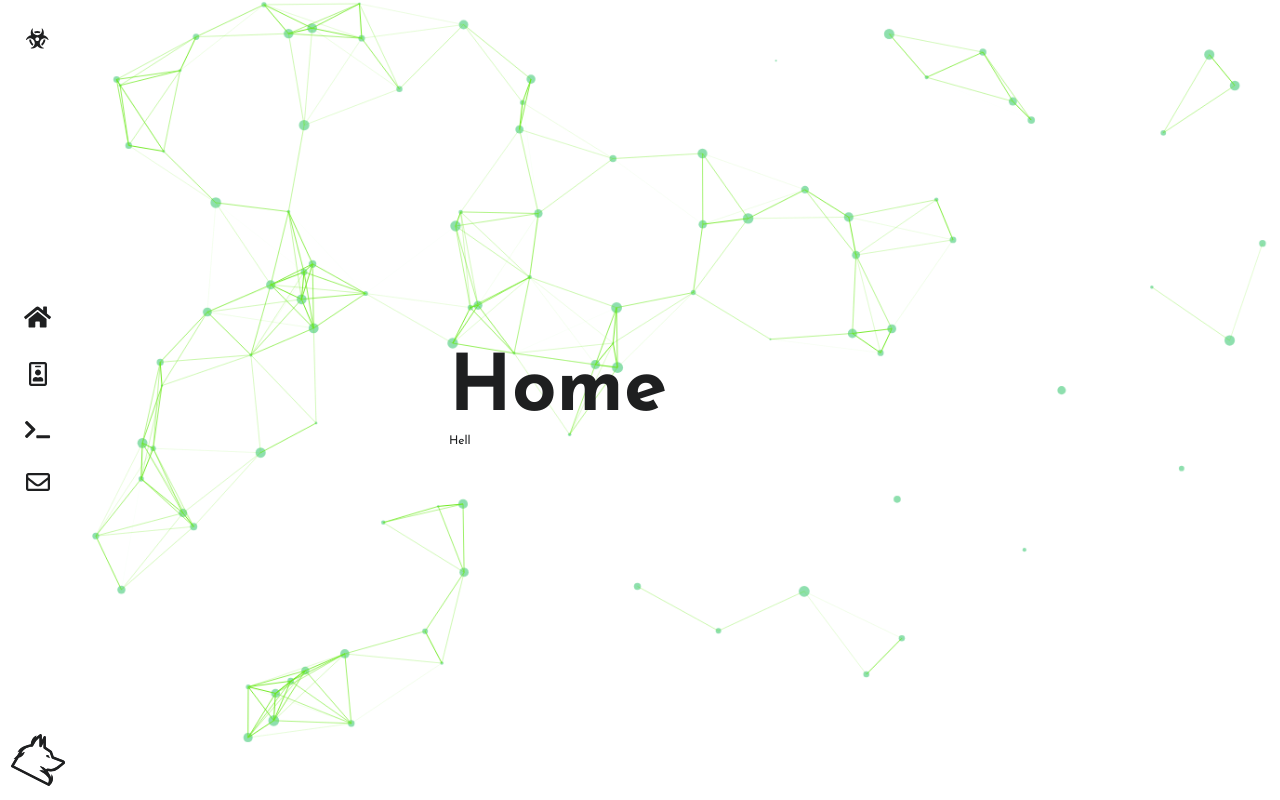
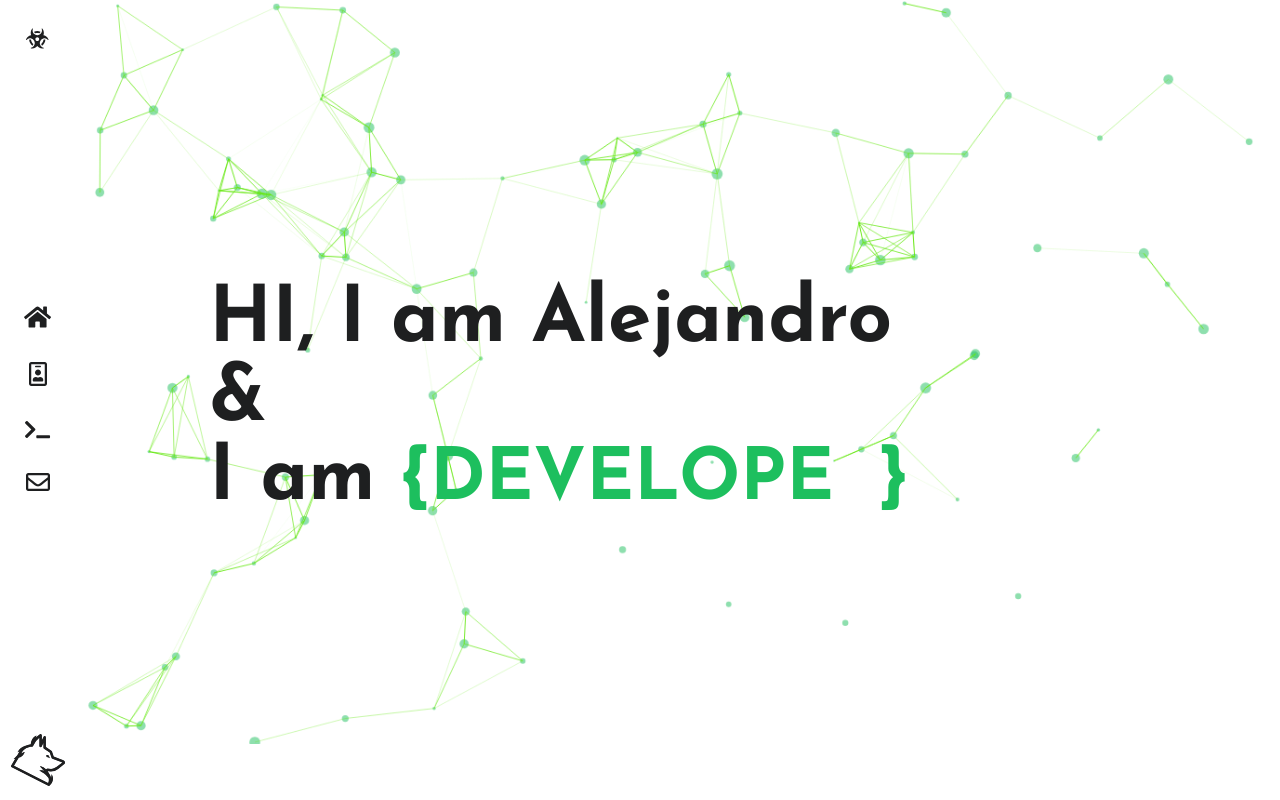
Before and after one commit to wolftrax5/wolftrax5, a React (Create React App) app: page / in a window 1280 px wide. Built offline with nearby package versions, Linux system fonts and the light colour scheme.

Commit message:
Add Introduction

```diff
--- a/src/components/Typer/index.js
+++ b/src/components/Typer/index.js
@@ -131,13 +131,16 @@ function useTypeTexts(words = ['hello', 'word'], typeDelay = 200) {
 export const TypingComponent = ({
   wordsToType = ['Hello', 'Typer'],
   delay = 1000,
+  size,
 }) => {
   const { text } = useTypeTexts(wordsToType, delay);
 
   return (
-    <TextContainer>
+    <TextContainer size={size}>
+      {`{`}
       {text}
       <Cursor>_</Cursor>
+      {`}`}
     </TextContainer>
   );
 };
@@ -145,4 +148,5 @@ export const TypingComponent = ({
 TypingComponent.propTypes = {
   delay: PropTypes.number,
   wordsToType: PropTypes.arrayOf(PropTypes.string),
+  size: PropTypes.number,
 };
--- a/src/components/Typer/styles.js
+++ b/src/components/Typer/styles.js
@@ -2,11 +2,14 @@ import styled from 'styled-components';
 import { blink } from '../../styles/animations';
 
 export const TextContainer = styled.span`
-  color: ${(props) => props.color || 'var(--main-fnt-color)'};
+  color: ${(props) => props.color || 'var(--highligth)'};
   background-color: ${(props) => props.bg || 'trasparent'};
   font-size: ${(props) => props.size || 12}px;
   font-family: ${(props) => props.font};
   text-align: center;
+  @media (max-width: 950px) {
+    font-size: 12px;
+  }
 `;
 export const Cursor = styled.span`
   ${blink({ time: '0.8s' })}
--- a/src/pages/Home/index.js
+++ b/src/pages/Home/index.js
@@ -9,8 +9,14 @@ export const Home = () => {
     <AppLayout>
       <HomeContainer className={'home_container'}>
         <SectionInfo className={'home_main_info'}>
-          <h1>Home</h1>
-          <TypingComponent />
+          <h1>
+            HI, I am Alejandro <br />& <br /> I am{' '}
+            <TypingComponent
+              wordsToType={['DEVELOPER', 'FUNNY', 'FRIENDLY']}
+              delay={600}
+              size={72}
+            />
+          </h1>
         </SectionInfo>
         <section className='home_main_media'></section>
       </HomeContainer>
--- a/src/pages/Home/styles.js
+++ b/src/pages/Home/styles.js
@@ -22,4 +22,9 @@ export const SectionInfo = styled.section`
   & h1 {
     font-size: 78px;
   }
+  @media (max-width: 950px) {
+    & h1 {
+      font-size: 18px;
+    }
+  }
 `;
```
